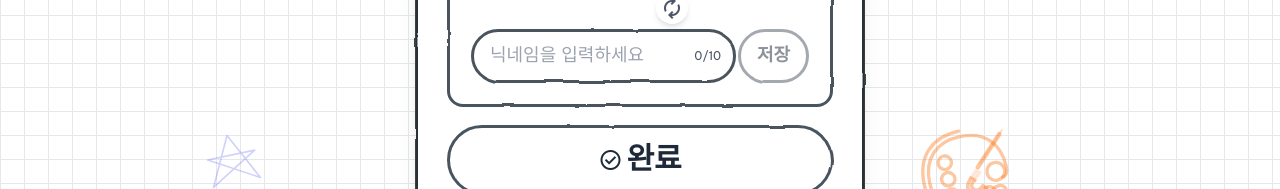
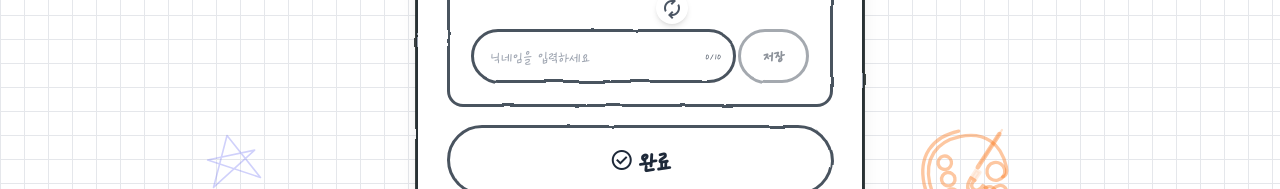
Before and after one commit to boostcampwm2025/web04-we-are-all-da-Vinci, a React (Vite) app in the folder client/: page / in a window 1280 px wide. Shown: the part 441-630 px from the top of the page. Built offline with nearby package versions, Linux system fonts and the light colour scheme; no server answers.

Commit message:
style(fe): 전역 폰트를 강원교육현옥샘으로 변경

```diff
--- a/client/src/index.css
+++ b/client/src/index.css
@@ -1,10 +1,18 @@
+@font-face {
+  font-family: 'GangwonEdu';
+  src: url('@/shared/assets/fonts/강원교육현옥샘.woff2') format('woff2');
+  font-weight: normal;
+  font-style: normal;
+  font-display: swap;
+}
+
 @import 'tailwindcss';
 @theme {
   /* ─────────────────────────────────────────────────────────────
      FONTS
      ───────────────────────────────────────────────────────────── */
-  --font-display: 'Be Vietnam Pro', sans-serif;
-  --font-handwriting: 'Nanum Pen Script', cursive;
+  --font-display: 'GangwonEdu', sans-serif;
+  --font-handwriting: 'GangwonEdu', cursive;
 
   /* ─────────────────────────────────────────────────────────────
      CONTENT COLORS (텍스트용) - text-content-*
```
